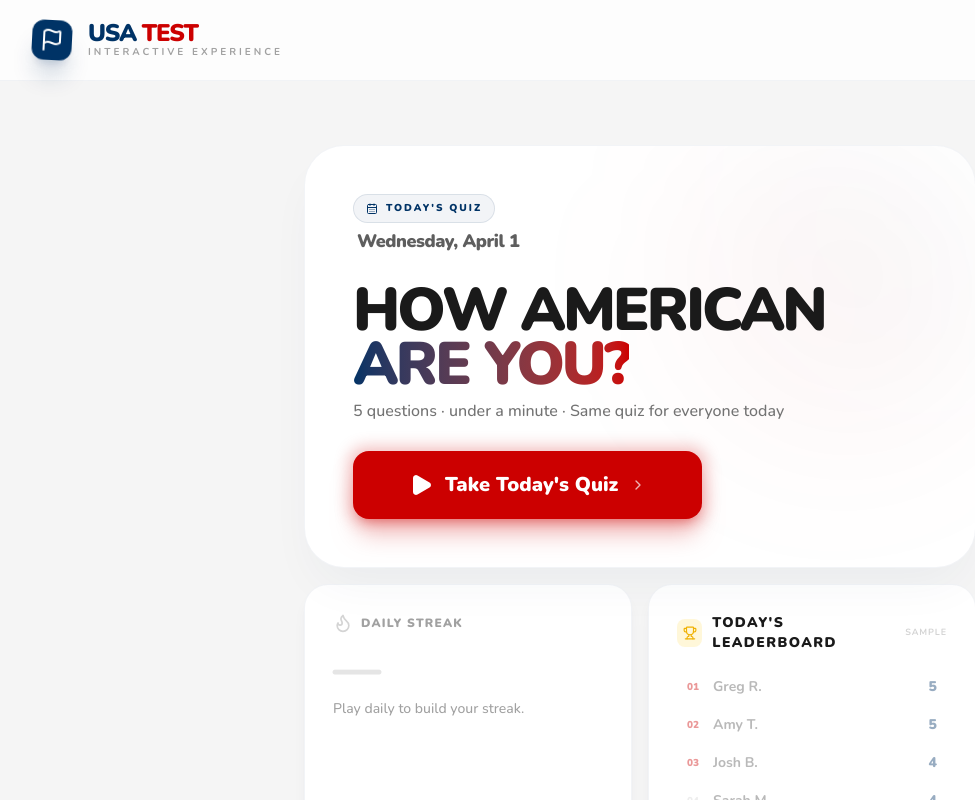
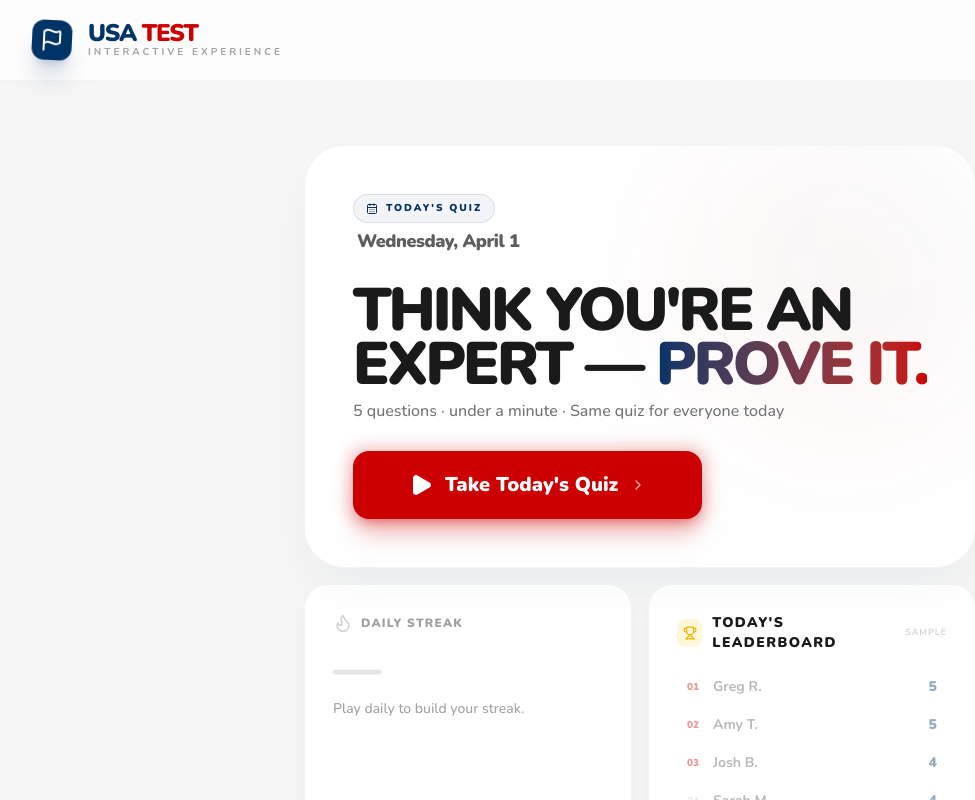
Before and after one commit to roebergdev/usa-test-next, a Next.js app: page / in a window 1280 px wide. Shown: the top 800 px of the page, without its empty margins (0-975 px from the left). Built offline with nearby package versions, Linux system fonts and the light colour scheme; no server answers; the database is empty.

Commit message:
feat: Update homepage headline to 'Think you're an expert — prove it.'
Co-Authored-By: Claude Sonnet 4.6 <noreply@anthropic.com>

```diff
--- a/src/components/HomeScreen.tsx
+++ b/src/components/HomeScreen.tsx
@@ -76,9 +76,9 @@ function DailyQuizHero({
         {/* Headline */}
         <div className="space-y-2">
           <h2 className="text-4xl sm:text-6xl font-black tracking-tighter leading-[0.9] uppercase text-amac-dark">
-            How American{' '}
+            Think you&apos;re an expert —{' '}
             <span className="text-transparent bg-clip-text bg-gradient-to-r from-amac-blue to-amac-red">
-              Are You?
+              prove it.
             </span>
           </h2>
           <p className="text-neutral-500 font-medium text-sm sm:text-base max-w-md">
```
